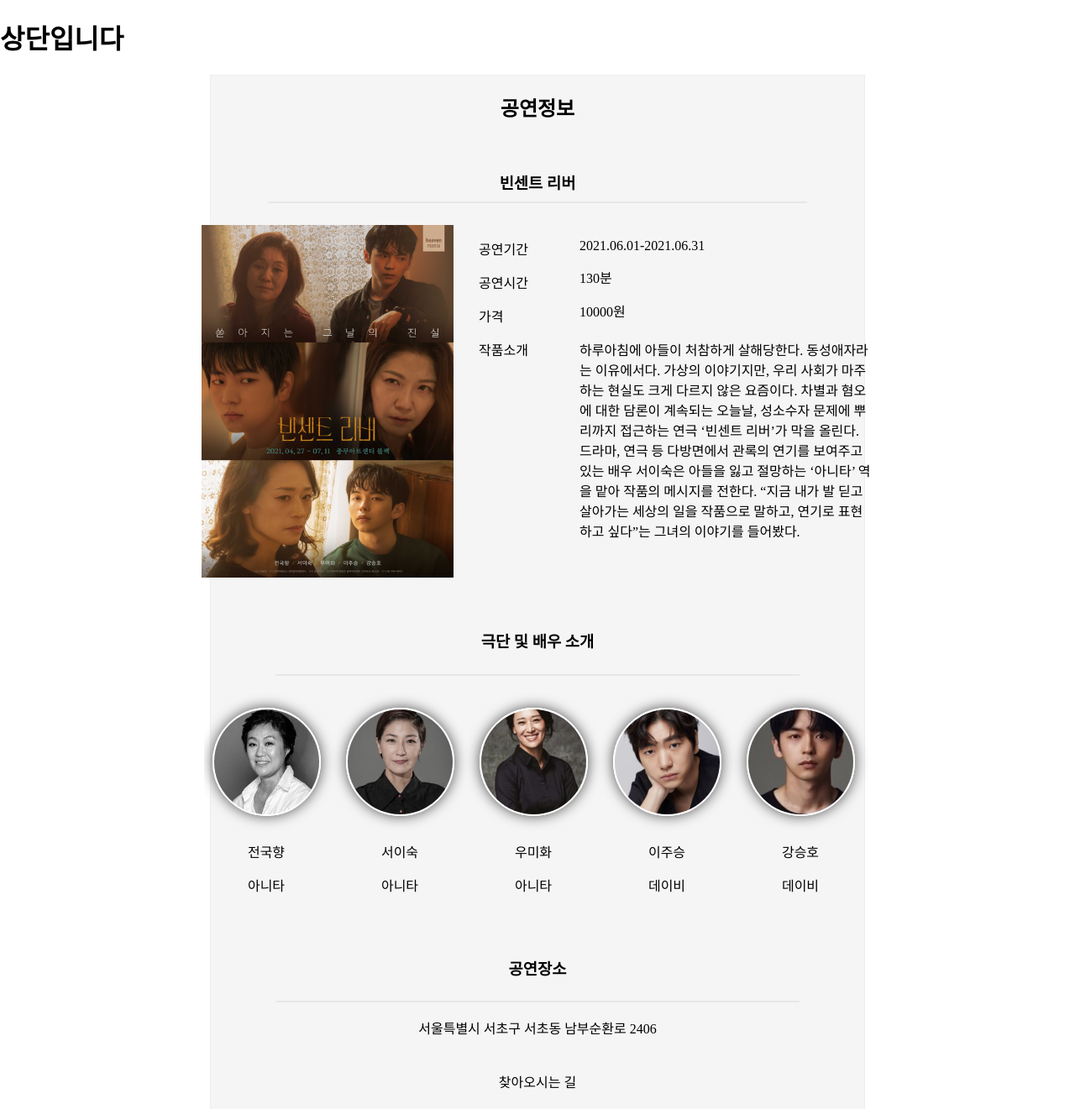
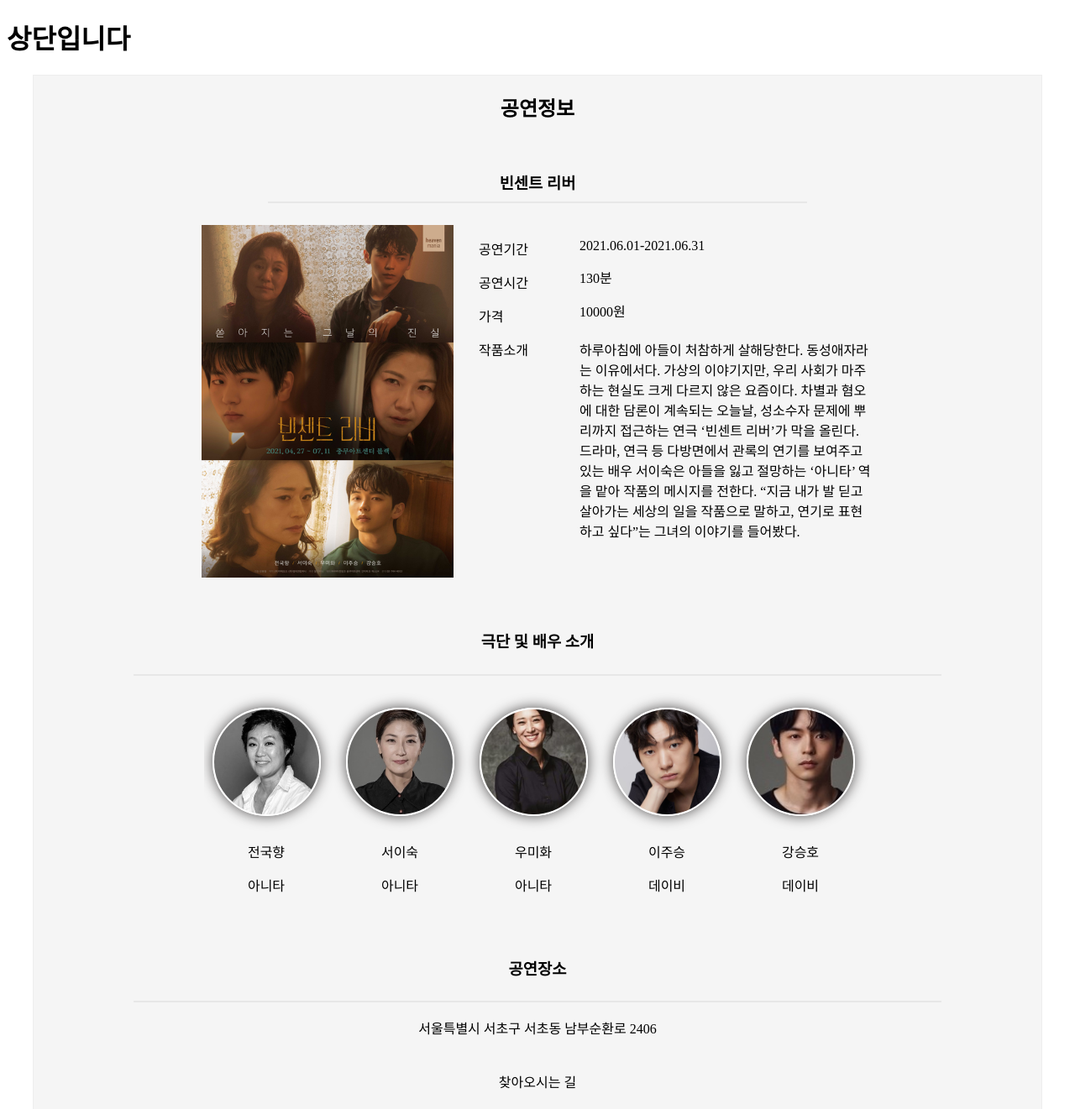
Before and after one commit to mju-likelion/raonair-backend-legacy, a Django app: page /detailpage/ in a window 1280 px wide. Shown: the top 1321 px of the page at 84% size. Run offline with Django 3.2, Linux system fonts and the light colour scheme; some libraries are stand-ins or nearby versions.

Commit message:
수정 : 디테일페이지 정렬 수정

```diff
--- a/actProjects/App/static/css/detailpage.css
+++ b/actProjects/App/static/css/detailpage.css
@@ -3,8 +3,10 @@
     display: flex;
     align-items: center;
     flex-direction: column;
-    margin-left: 250px;
-    margin-right: 250px;
+    margin: 0 auto;
+    top: 0%;
+    width: 1200px;
+    height: 100%;
     background-color: rgb(245, 245, 245);
     border: solid 1px rgb(238, 238, 238);
 }
@@ -33,14 +35,17 @@ h4 {
     padding-top: 10px;
 }
 
-tr {
-    text-align: center;
-}
 
 .right {
     text-align: right;
     margin-right: 30px;
     align-items: flex-end;
+}
+
+hr {
+    width:80%;
+    border: solid 1px rgb(231, 231, 231);
+    margin-bottom:s 1.5rem;
 }
 
 h3 {
--- a/actProjects/App/templates/detailpage.html
+++ b/actProjects/App/templates/detailpage.html
@@ -8,7 +8,7 @@
     <meta name="viewport" content="width=device-width, initial-scale=1.0">
     <!-- 부트스트랩 라이브러리는 써도 되는지 확실치 않아 사용하지 않았습니다 -->
     <!-- <link rel="stylesheet" href="{% static 'css/initStyle.css' %}"> -->
-    <link rel="stylesheet" href="{% static 'css/style.css' %}">
+
     <title>RaonAir</title>
 
 
@@ -55,8 +55,8 @@
 
 
 <!-- ----------------------------------------------------------------------- -->
-            <h3>극단 및 배우 소개</h3> <hr>
-
+            <h3>극단 및 배우 소개</h3>
+            <hr>
             <div class="intro">
                 <div class="person">
                     <img class="person__photo" src="{% static 'img/actor1.jpg' %}" alt="인물사진">
```
Also changed, not shown: actProjects/App/static/css/listpage.css (+0 -24 lines).
